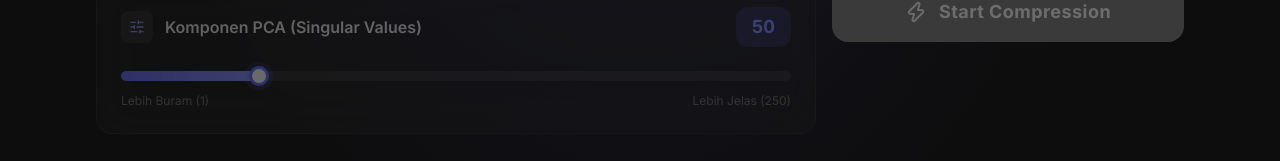
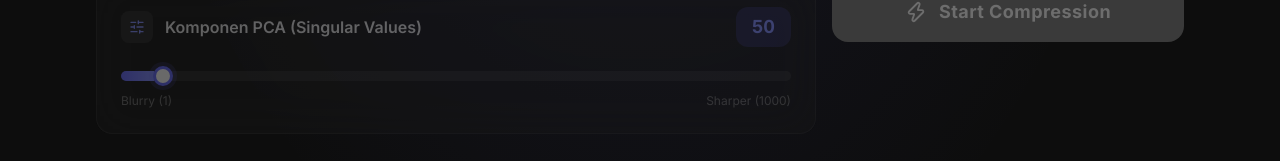
Before and after one commit to Dezkrazzer/image-compression-frontend, a Next.js app: page / in a window 1280 px wide. Shown: the part 526-687 px from the top of the page. Built offline with nearby package versions, Linux system fonts and the light colour scheme.

Commit message:
feat(QualitySlidebar): Change the max value to 1000

```diff
--- a/src/components/QualitySlider.tsx
+++ b/src/components/QualitySlider.tsx
@@ -8,8 +8,8 @@ interface QualitySliderProps {
 }
 
 export default function QualitySlider({ quality, setQuality, disabled }: QualitySliderProps) {
-  // persentase untuk progress bar (range 1 - 250)
-  const progress = ((quality - 1) / 249) * 100;
+  // persentase untuk progress bar (range 1 - 1000)
+  const progress = ((quality - 1) / 999) * 100;
 
   return (
     <motion.div whileHover={{ y: -2 }} transition={{ type: 'spring', stiffness: 300, damping: 26 }} className={`glass-card rounded-2xl p-6 ${disabled ? 'opacity-40 pointer-events-none' : ''}`}>
@@ -26,7 +26,7 @@ export default function QualitySlider({ quality, setQuality, disabled }: Quality
       </div>
       <div className="space-y-3">
         <input
-          type="range" min="1" max="250" step="1"
+          type="range" min="1" max="1000" step="1"
           value={quality}
           onChange={(e) => setQuality(Number(e.target.value))}
           className="slider-track w-full"
@@ -34,8 +34,8 @@ export default function QualitySlider({ quality, setQuality, disabled }: Quality
           disabled={disabled}
         />
         <div className="flex justify-between text-xs text-dark-400">
-          <span>Lebih Buram (1)</span>
-          <span>Lebih Jelas (250)</span>
+          <span>Blurry (1)</span>
+          <span>Sharper (1000)</span>
         </div>
       </div>
     </motion.div>
```
